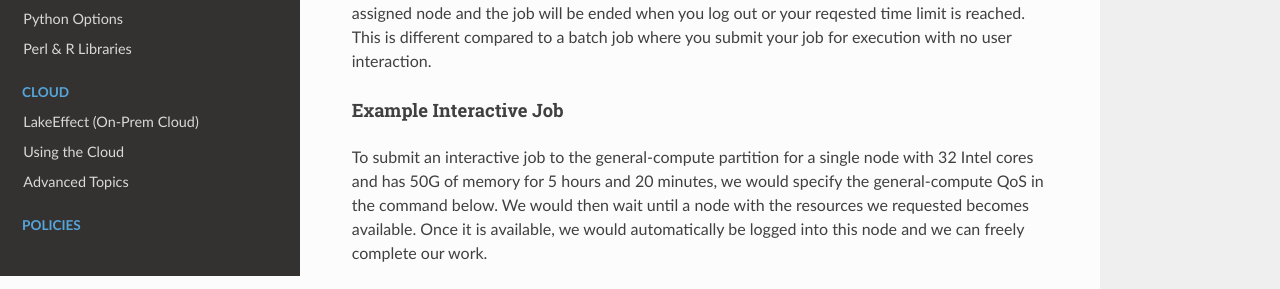
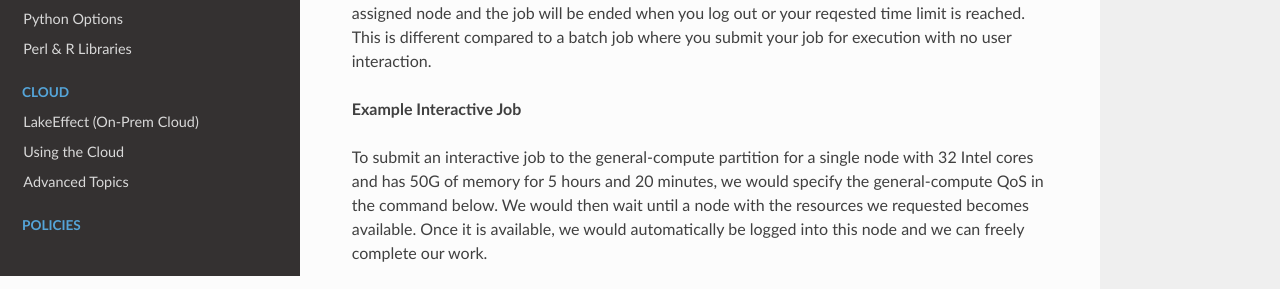
Before and after one commit to ubccr/ccrdocs, an MkDocs documentation site: the page built from pages/hpc/jobs.md, in a window 1280 px wide. Shown: the part 624-913 px from the top of the page. Built offline with MkDocs 1.6.1, drawn with Linux system fonts in a browser that asks for light colours; nearby versions of some CDN libraries.

Commit message:
Update pages/hpc/jobs.md
Love it!

Co-authored-by: Dori Sajdak <djm29@buffalo.edu>

```diff
--- a/pages/hpc/jobs.md
+++ b/pages/hpc/jobs.md
@@ -14,7 +14,7 @@ There are two types of jobs, interactive jobs and batch jobs. Interactive jobs,
 Slurm interactive jobs allow users to interact with applications on the compute node. With an interactive job, you will request time and resources. Once available, you will be logged into the assigned node and the job will be ended when you log out or your reqested time limit is reached.  This is different compared to a batch job where you submit your job for execution with no user interaction.
 
 
-#### Example Interactive Job
+**Example Interactive Job**
 
 To submit an interactive job to the general-compute partition for a single node with 32 Intel cores and has 50G of memory for 5 hours and 20 minutes, we would specify the general-compute QoS in the command below. We would then wait until a node with the resources we requested becomes available. Once it is available, we would automatically be logged into this node and we can freely complete our work.
 
```
